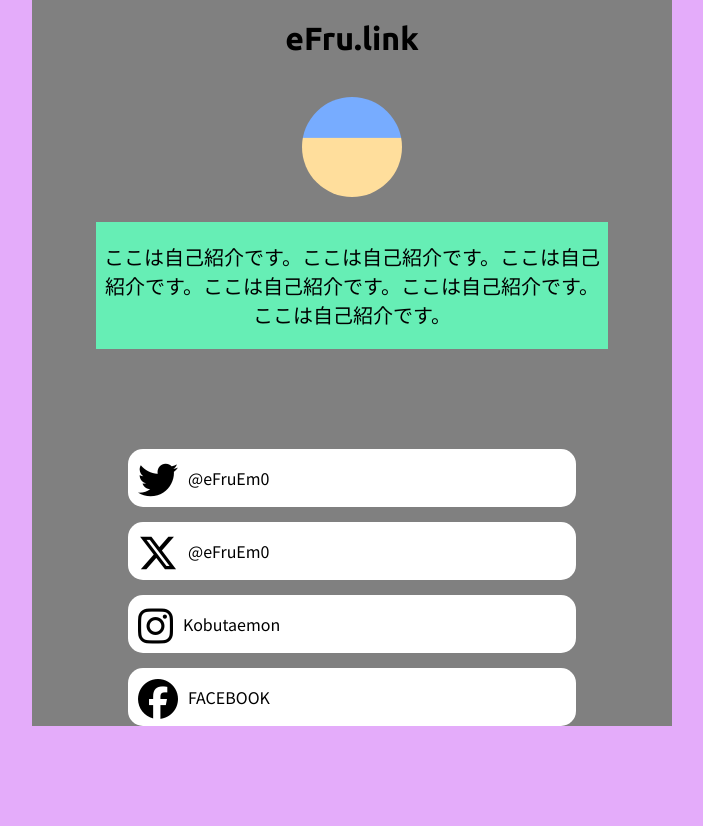
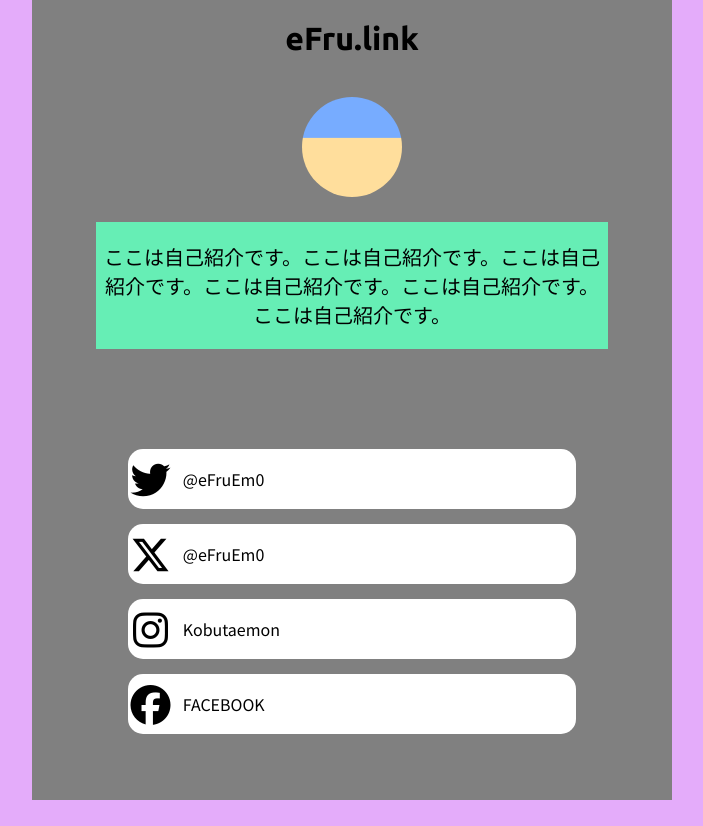
Before and after one commit to Kobutaemon/litlink_seft, a plain HTML site: page index.html in a window 1280 px wide. Shown: the whole page, without its empty margins (288-991 px from the left). After the commit the page ends 800 px from the top, so only its background shows below. Drawn offline with Linux system fonts and the light colour scheme.

Commit message:
幅の調整

```diff
--- a/css/style.css
+++ b/css/style.css
@@ -12,6 +12,7 @@ body {
 
 .content {
     width: 50%;
+    height: 100vh;
     background-color: gray;
     margin: 0 auto;
 }
@@ -49,16 +50,18 @@ main {
 }
 
 .link-tab {
-    display: flex;
+    display: grid;
+    grid-template-columns: 10% 90%;
     width: 70%;
     background-color: white;
     margin: 0 auto 15px auto;
     border-radius: 15px;
+    cursor: pointer;
 }
 
 .link-icon {
     font-size: 40px;
-    margin-left: 10px;
+    margin: 0 auto 2px auto;
 }
 
 .link-id {
```
